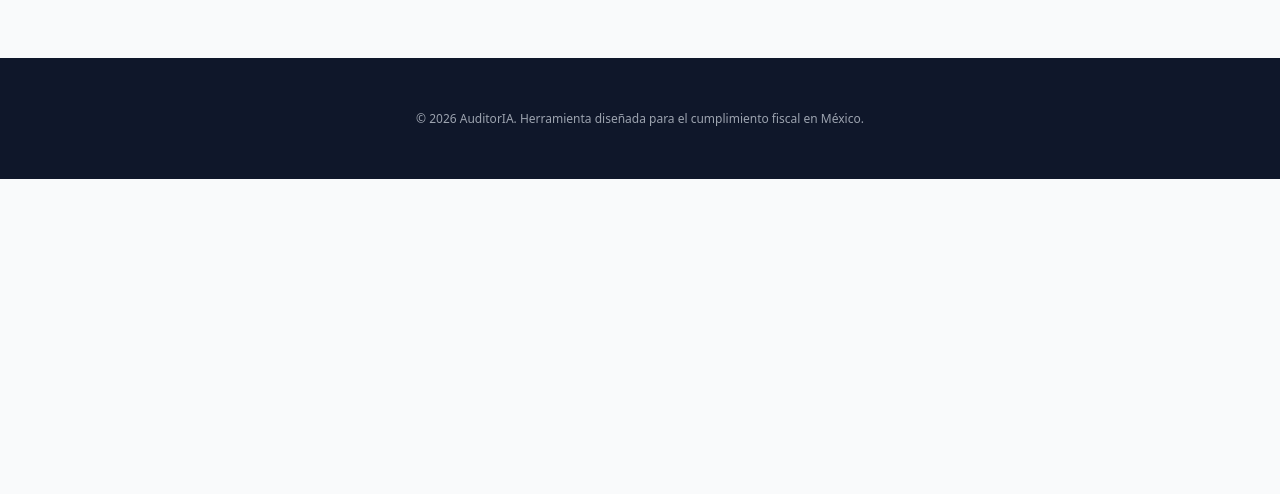
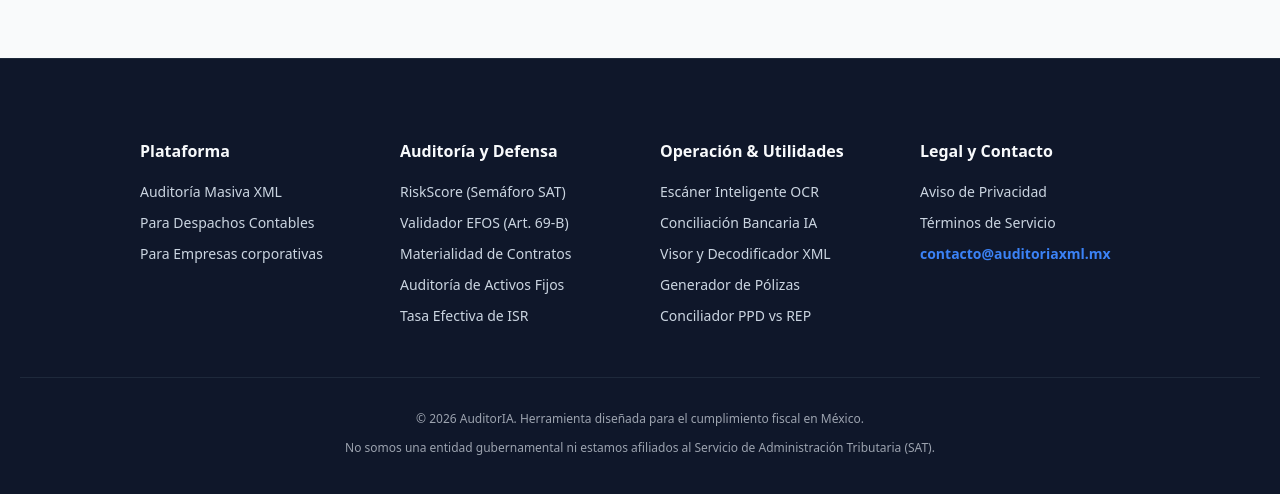
Before and after one commit to axelcarlon/auditoria-web, a plain HTML site: page despachos-contables.html in a window 1280 px wide. Shown: the part 802-1296 px from the top of the page. Before the commit the page ends 981 px from the top, so only its background shows below. Drawn offline with Linux system fonts and the light colour scheme.

Commit message:
Update despachos-contables.html

```diff
--- a/despachos-contables.html
+++ b/despachos-contables.html
@@ -15,40 +15,53 @@
         @media (prefers-color-scheme: dark) { :root { --bg-primary: #111827; --bg-secondary: #1F2937; --text-main: #F9FAFB; --text-muted: #D1D5DB; --border: #374151; --brand: #3B82F6; --drop-bg: #374151; } }
         *, *::before, *::after { box-sizing: border-box; }
         body { margin: 0; padding: 0; background-color: var(--bg-primary); color: var(--text-main); font-family: system-ui, -apple-system, sans-serif; overflow-x: hidden; }
+
         .top-nav { position: absolute; top: 0; right: 0; padding: 20px 40px; display: flex; gap: 20px; z-index: 10; align-items: center; }
         .nav-link { color: var(--text-muted); text-decoration: none; font-weight: 600; font-size: 14px; transition: color 0.2s; }
         .nav-link:hover { color: var(--brand); }
         .nav-btn { background: var(--text-main); color: var(--bg-secondary); padding: 10px 24px; border-radius: 6px; text-decoration: none; font-weight: 600; font-size: 14px; transition: background 0.2s; }
         .nav-btn:hover { background: var(--text-muted); }
+
         .split-layout { display: flex; width: 100vw; min-height: 100vh; }
         .left-panel { flex: 1; background-image: url('https://assets.softr-files.com/applications/c2030848-4b55-48d4-96ac-6c4800e2c845/assets/8ea3b2f7-d794-4756-b94a-e9b5eeca2b82.jpeg'); background-size: cover; background-position: center; display: flex; flex-direction: column; justify-content: center; align-items: center; padding: 40px; color: white; position: relative; }
         .left-panel::before { content: ''; position: absolute; top: 0; left: 0; right: 0; bottom: 0; background: rgba(15, 36, 62, 0.90); z-index: 1; }
         .left-content { position: relative; z-index: 2; width: 100%; max-width: 500px; text-align: center; }
         .right-panel { flex: 1; display: flex; justify-content: center; align-items: center; padding: 40px; background-color: var(--bg-secondary); position: relative; }
+
         .upload-card { width: 100%; max-width: 600px; background-color: var(--bg-secondary); border-radius: 12px; padding: 40px; box-shadow: 0 10px 25px rgba(0, 0, 0, 0.05); border: 1px solid var(--border); }
         #dropZone { background-color: var(--drop-bg); border: 2px dashed var(--border); border-radius: 8px; padding: 60px 20px; text-align: center; cursor: pointer; transition: all 0.2s ease; }
         #dropZone.dragover { border-color: var(--brand); background-color: rgba(37, 99, 235, 0.05); transform: scale(1.02); }
         .lock-img { width: 180px; height: 180px; object-fit: cover; border-radius: 50%; background-color: white; padding: 15px; box-shadow: 0 10px 25px rgba(0, 0, 0, 0.2); margin: 0 auto; display: block; }
+
         .trust-badges { display: flex; justify-content: center; flex-wrap: wrap; gap: 16px; margin-top: 16px; font-size: 12px; color: var(--text-muted); font-weight: 500; }
         .trust-badges div { display: flex; align-items: center; gap: 4px; }
+
         #resultsWrapper { display: none; text-align: left; }
         .success-icon { width: 48px; height: 48px; color: #059669; margin-bottom: 15px; }
         .error-icon { width: 48px; height: 48px; color: var(--error); margin-bottom: 15px; }
+
         .spinner { border: 4px solid rgba(0,0,0,0.1); width: 36px; height: 36px; border-radius: 50%; border-left-color: var(--brand); animation: spin 1s linear infinite; margin: 0 auto 10px auto; }
         @keyframes spin { 0% { transform: rotate(0deg); } 100% { transform: rotate(360deg); } }
+
         .dropdown { position: relative; display: inline-block; }
         .dropdown-toggle { color: var(--text-muted); text-decoration: none; font-weight: 600; font-size: 14px; cursor: pointer; display: flex; align-items: center; gap: 4px; padding: 10px 0; transition: color 0.2s; }
-        .dropdown-content { display: none; position: absolute; right: -50px; top: 100%; background-color: var(--bg-secondary); min-width: 480px; box-shadow: 0 10px 40px rgba(0,0,0,0.12); z-index: 100; border-radius: 12px; border: 1px solid var(--border); margin-top: 10px; grid-template-columns: 1fr 1fr; padding: 15px; gap: 10px; text-align: left; }
+        .dropdown-content { display: none; position: absolute; right: -50px; top: 100%; background-color: var(--bg-secondary); min-width: 750px; box-shadow: 0 10px 40px rgba(0,0,0,0.12); z-index: 100; border-radius: 12px; border: 1px solid var(--border); margin-top: 10px; grid-template-columns: repeat(3, 1fr); padding: 15px; gap: 15px; text-align: left; }
         .dropdown::after { content: ""; position: absolute; top: 100%; left: 0; width: 100%; height: 20px; }
         .dropdown-column { display: flex; flex-direction: column; }
         .dropdown-content a { color: var(--text-main); padding: 10px 12px; text-decoration: none; display: block; font-size: 13px; border-radius: 6px; font-weight: 500; transition: all 0.2s; }
         .dropdown-content a:hover { background-color: var(--bg-primary); color: var(--brand); transform: translateX(3px); }
         .dropdown:hover .dropdown-content { display: grid; }
         .menu-category { padding: 10px 12px 4px; font-size: 11px; text-transform: uppercase; color: var(--brand); font-weight: 800; border-bottom: 1px solid var(--border); margin-bottom: 5px; }
+
         .ia-advisor-box { background: #EFF6FF; border-left: 4px solid #2563EB; padding: 20px; margin-top: 20px; border-radius: 4px; display: none; text-align: left; }
         .ia-advisor-title { font-weight: 700; color: #1E3A8A; font-size: 14px; display: flex; align-items: center; gap: 6px; margin-bottom: 10px; }
         .ia-advisor-content { font-size: 14px; color: #1E40AF; margin: 0; line-height: 1.6; }
         .ia-loading { color: #2563EB; font-size: 14px; font-weight: 600; display: none; margin-top: 20px; text-align: center; }
+
+        .site-footer { text-align: center; padding: 60px 20px 40px; background-color: #0F172A; color: #9CA3AF; font-size: 14px; margin-top: 60px; border-top: 1px solid #1E293B; }
+        .site-footer a { transition: color 0.2s; }
+        .site-footer a:hover { color: #ffffff !important; }
+
         @media (max-width: 768px) {
             .split-layout { flex-direction: column; display: block; width: 100%; }
             .left-panel { min-height: 400px; padding: 40px 20px; }
@@ -82,19 +95,30 @@
                     <div class="dropdown-column">
                         <div class="menu-category">Auditoría y Riesgo</div>
                         <a href="/">Auditoría Masiva (Art. 30-B)</a>
+                        <a href="/risk-score.html">RiskScore (Semáforo SAT)</a>
                         <a href="/validador-efos.html">Validador EFOS (Art. 69-B)</a>
+                        <a href="/tasa-efectiva.html">Tasa Efectiva de ISR</a>
                         <a href="/auditor-nomina.html">Auditor de Nómina (CFDI 1.2)</a>
-                        <div class="menu-category" style="margin-top: 15px;">Inteligencia Financiera</div>
-                        <a href="/analisis-proveedores.html">Análisis de Proveedores</a>
-                        <a href="/proyector-iva.html">Proyector IVA Mensual</a>
                         <a href="/calculadora-recargos.html">Calculadora de Recargos</a>
                     </div>
                     <div class="dropdown-column">
-                        <div class="menu-category">Operación Diaria</div>
+                        <div class="menu-category">Materialidad y Defensa</div>
+                        <a href="/auditor-materialidad.html">Materialidad (Contratos vs XML)</a>
+                        <a href="/prueba-servicio.html">Prueba de Servicio (Intangibles)</a>
+                        <a href="/auditoria-activos.html">Auditoría Visual de Activos Fijos</a>
+                        <a href="/precios-aduana.html">Riesgo Aduanero (Subvaluación)</a>
+                        <a href="/analisis-proveedores.html">Análisis de Proveedores</a>
+                    </div>
+                    <div class="dropdown-column">
+                        <div class="menu-category">Operación Inteligente</div>
+                        <a href="/escaner-ocr-fiscal.html">Escáner OCR (Foto a Datos)</a>
+                        <a href="/conciliacion-ia.html">Conciliación Bancaria IA</a>
+                        <a href="/conciliador-pagos.html">Conciliador PPD vs REP</a>
+                        <a href="/dashboard-xml.html">Dashboard Financiero</a>
+                        <a href="/proyector-iva.html">Proyector IVA Mensual</a>
                         <a href="/generador-polizas.html">Generador de Pólizas (Layout)</a>
-                        <a href="/conciliador-pagos.html">Conciliador PPD vs REP</a>
                         <a href="/buscador-conceptos.html">Buscador Forense en XML</a>
-                        <a href="/conversor-xml-pdf.html">Conversor Masivo XML a PDF</a>
+                        <a href="/conversor-xml-pdf.html">Conversor XML a PDF</a>
                     </div>
                 </div>
             </div>
@@ -173,8 +197,41 @@
     </div>
 </div>
 
-<footer style="text-align: center; padding: 40px 20px; background-color: #0F172A; color: #9CA3AF; font-size: 12px; margin-top: 60px;">
-    <p>&copy; 2026 AuditorIA. Herramienta diseñada para el cumplimiento fiscal en México.</p>
+<footer class="site-footer">
+    <div style="max-width: 1000px; margin: 0 auto; display: grid; grid-template-columns: repeat(auto-fit, minmax(200px, 1fr)); gap: 40px; text-align: left; margin-bottom: 40px;">
+        <div>
+            <h4 style="color: #F8FAFC; margin-bottom: 20px; font-size: 16px;">Plataforma</h4>
+            <a href="/" style="display: block; margin-bottom: 12px; color: #CBD5E1; text-decoration: none; transition: 0.2s;">Auditoría Masiva XML</a>
+            <a href="/despachos-contables.html" style="display: block; margin-bottom: 12px; color: #CBD5E1; text-decoration: none; transition: 0.2s;">Para Despachos Contables</a>
+            <a href="/empresas.html" style="display: block; margin-bottom: 12px; color: #CBD5E1; text-decoration: none; transition: 0.2s;">Para Empresas corporativas</a>
+        </div>
+        <div>
+            <h4 style="color: #F8FAFC; margin-bottom: 20px; font-size: 16px;">Auditoría y Defensa</h4>
+            <a href="/risk-score.html" style="display: block; margin-bottom: 12px; color: #CBD5E1; text-decoration: none; transition: 0.2s;">RiskScore (Semáforo SAT)</a>
+            <a href="/validador-efos.html" style="display: block; margin-bottom: 12px; color: #CBD5E1; text-decoration: none; transition: 0.2s;">Validador EFOS (Art. 69-B)</a>
+            <a href="/auditor-materialidad.html" style="display: block; margin-bottom: 12px; color: #CBD5E1; text-decoration: none; transition: 0.2s;">Materialidad de Contratos</a>
+            <a href="/auditoria-activos.html" style="display: block; margin-bottom: 12px; color: #CBD5E1; text-decoration: none; transition: 0.2s;">Auditoría de Activos Fijos</a>
+            <a href="/tasa-efectiva.html" style="display: block; margin-bottom: 12px; color: #CBD5E1; text-decoration: none; transition: 0.2s;">Tasa Efectiva de ISR</a>
+        </div>
+        <div>
+            <h4 style="color: #F8FAFC; margin-bottom: 20px; font-size: 16px;">Operación & Utilidades</h4>
+            <a href="/escaner-ocr-fiscal.html" style="display: block; margin-bottom: 12px; color: #CBD5E1; text-decoration: none; transition: 0.2s;">Escáner Inteligente OCR</a>
+            <a href="/conciliacion-ia.html" style="display: block; margin-bottom: 12px; color: #CBD5E1; text-decoration: none; transition: 0.2s;">Conciliación Bancaria IA</a>
+            <a href="/visor-xml.html" style="display: block; margin-bottom: 12px; color: #CBD5E1; text-decoration: none; transition: 0.2s;">Visor y Decodificador XML</a>
+            <a href="/generador-polizas.html" style="display: block; margin-bottom: 12px; color: #CBD5E1; text-decoration: none; transition: 0.2s;">Generador de Pólizas</a>
+            <a href="/conciliador-pagos.html" style="display: block; margin-bottom: 12px; color: #CBD5E1; text-decoration: none; transition: 0.2s;">Conciliador PPD vs REP</a>
+        </div>
+        <div>
+            <h4 style="color: #F8FAFC; margin-bottom: 20px; font-size: 16px;">Legal y Contacto</h4>
+            <a href="/privacidad.html" style="display: block; margin-bottom: 12px; color: #CBD5E1; text-decoration: none; transition: 0.2s;">Aviso de Privacidad</a>
+            <a href="/terminos.html" style="display: block; margin-bottom: 12px; color: #CBD5E1; text-decoration: none; transition: 0.2s;">Términos de Servicio</a>
+            <a href="https://mail.google.com/mail/?view=cm&fs=1&to=contacto@auditoriaxml.mx" target="_blank" rel="noopener" style="display: block; margin-bottom: 12px; color: #3B82F6; font-weight: 600; text-decoration: none; transition: 0.2s;">contacto@auditoriaxml.mx</a>
+        </div>
+    </div>
+    <div style="border-top: 1px solid #1E293B; padding-top: 20px; font-size: 12px;">
+        <p>&copy; 2026 AuditorIA. Herramienta diseñada para el cumplimiento fiscal en México.</p>
+        <p>No somos una entidad gubernamental ni estamos afiliados al Servicio de Administración Tributaria (SAT).</p>
+    </div>
 </footer>
 
 <style>
```
